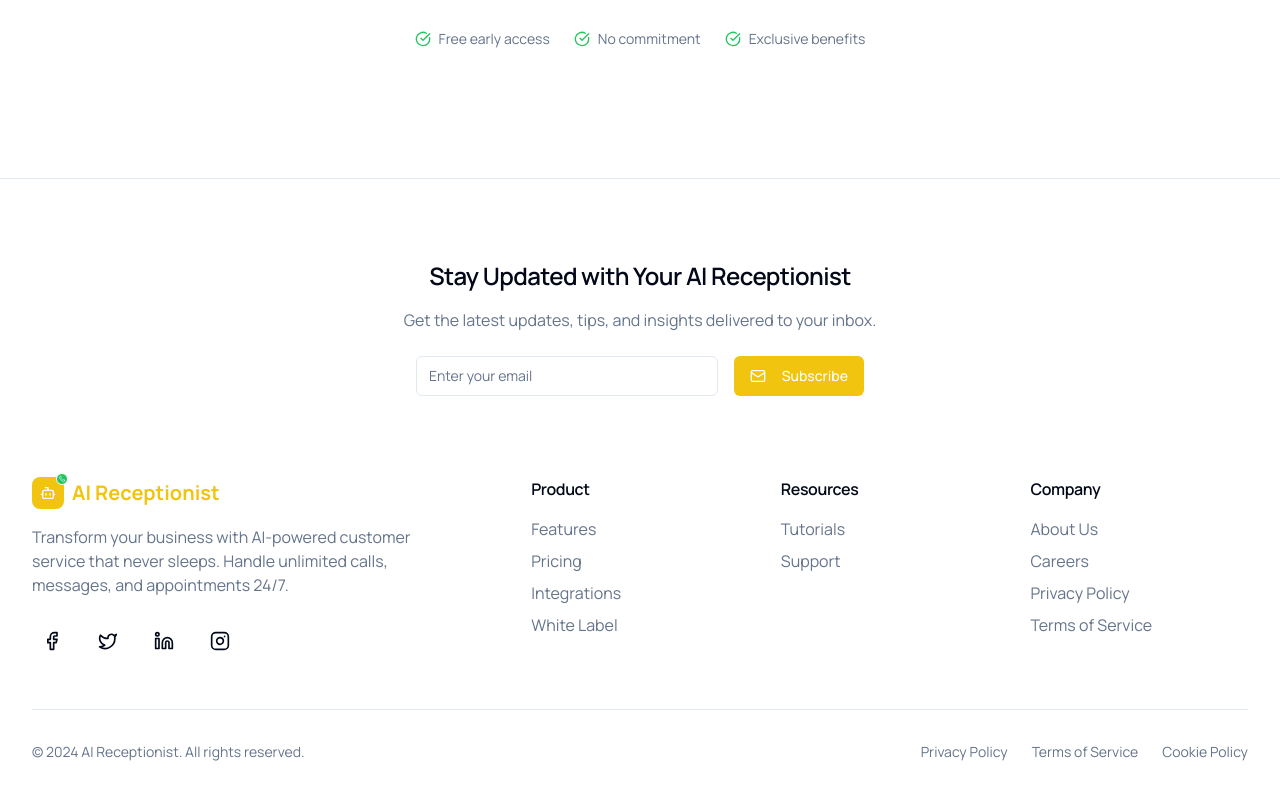
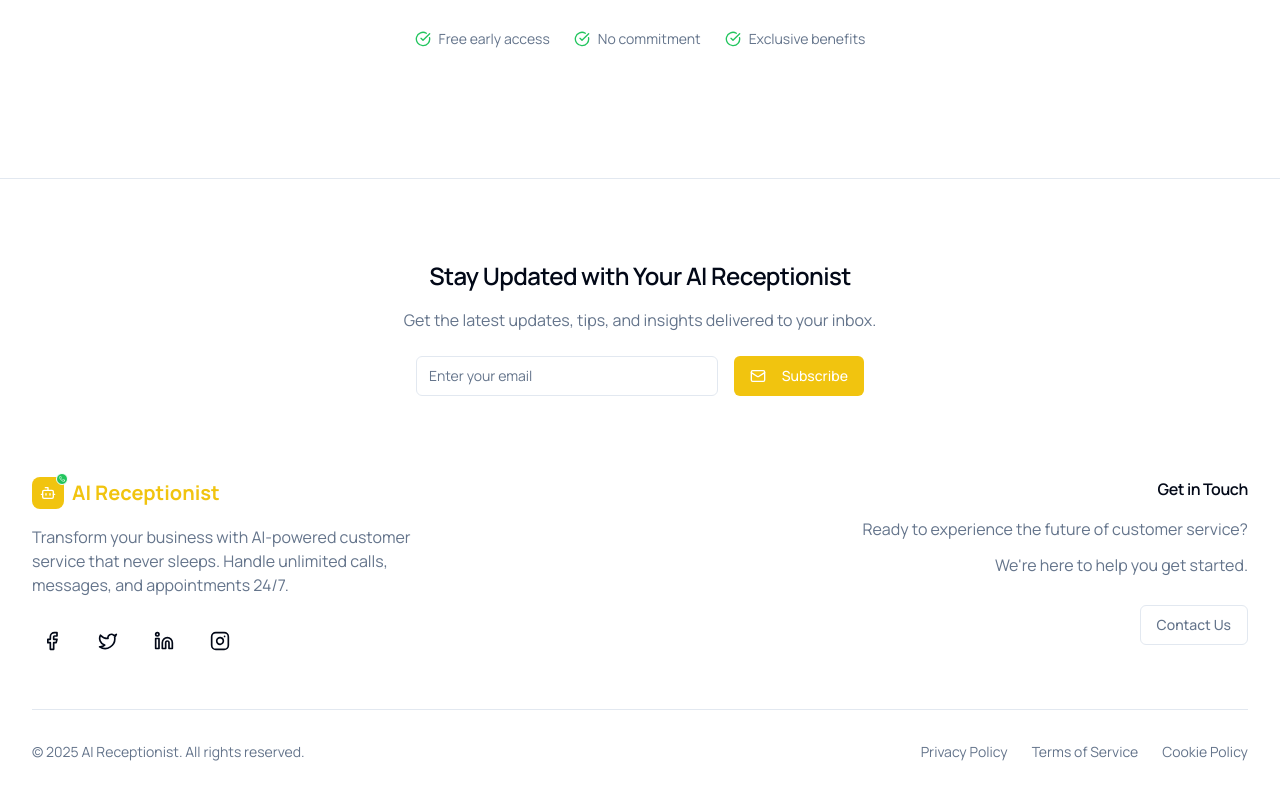
Before and after one commit to indrasol/ai-receptionist-frontend, a React (Vite) app: page / in a window 1280 px wide. Shown: the part 3450-4250 px from the top of the page. Built offline with nearby package versions, Linux system fonts and the light colour scheme.

Commit message:
Refactor: Modify footer for pre-launch
Removed product, resources, and company sections from the footer. Updated the copyright year to 2025.

```diff
--- a/src/components/Footer.tsx
+++ b/src/components/Footer.tsx
@@ -5,25 +5,6 @@ import { Input } from '@/components/ui/input';
 import { Facebook, Twitter, Linkedin, Instagram, Mail, Bot, Phone } from 'lucide-react';
 
 const Footer = () => {
-  const footerLinks = {
-    Product: [
-      { href: '/features', label: 'Features' },
-      { href: '/pricing', label: 'Pricing' },
-      { href: '/integrations', label: 'Integrations' },
-      { href: '/white-label', label: 'White Label' },
-    ],
-    Resources: [
-      { href: '/tutorials', label: 'Tutorials' },
-      { href: '/contact', label: 'Support' },
-    ],
-    Company: [
-      { href: '/about', label: 'About Us' },
-      { href: '/careers', label: 'Careers' },
-      { href: '/privacy', label: 'Privacy Policy' },
-      { href: '/terms', label: 'Terms of Service' },
-    ],
-  };
-
   return (
     <footer className="bg-background border-t">
       <div className="max-w-7xl mx-auto px-4 sm:px-6 lg:px-8 py-12">
@@ -51,9 +32,9 @@ const Footer = () => {
         </div>
 
         {/* Main Footer Content */}
-        <div className="grid grid-cols-1 md:grid-cols-2 lg:grid-cols-5 gap-8">
+        <div className="grid grid-cols-1 lg:grid-cols-2 gap-8">
           {/* Brand Column */}
-          <div className="lg:col-span-2">
+          <div>
             <Link to="/" className="flex items-center space-x-2 font-heading font-bold text-xl gradient-primary-text mb-4">
               <div className="relative">
                 <div className="w-8 h-8 gradient-primary rounded-lg flex items-center justify-center">
@@ -88,30 +69,27 @@ const Footer = () => {
             </div>
           </div>
 
-          {/* Links Columns */}
-          {Object.entries(footerLinks).map(([category, links]) => (
-            <div key={category}>
-              <h4 className="font-heading font-semibold mb-4">{category}</h4>
-              <ul className="space-y-2">
-                {links.map((link) => (
-                  <li key={link.href}>
-                    <Link
-                      to={link.href}
-                      className="text-muted-foreground hover:text-primary transition-colors"
-                    >
-                      {link.label}
-                    </Link>
-                  </li>
-                ))}
-              </ul>
+          {/* Contact Information */}
+          <div className="lg:text-right">
+            <h4 className="font-heading font-semibold mb-4">Get in Touch</h4>
+            <div className="space-y-3 text-muted-foreground">
+              <p>Ready to experience the future of customer service?</p>
+              <p>We're here to help you get started.</p>
+              <div className="pt-4">
+                <Link to="/contact">
+                  <Button variant="outline" className="hover:gradient-primary hover:text-white">
+                    Contact Us
+                  </Button>
+                </Link>
+              </div>
             </div>
-          ))}
+          </div>
         </div>
 
         {/* Bottom Bar */}
         <div className="border-t mt-12 pt-8 flex flex-col sm:flex-row justify-between items-center">
           <p className="text-muted-foreground text-sm">
-            © 2024 AI Receptionist. All rights reserved.
+            © 2025 AI Receptionist. All rights reserved.
           </p>
           <div className="flex space-x-6 mt-4 sm:mt-0">
             <Link to="/privacy" className="text-sm text-muted-foreground hover:text-primary">
```
